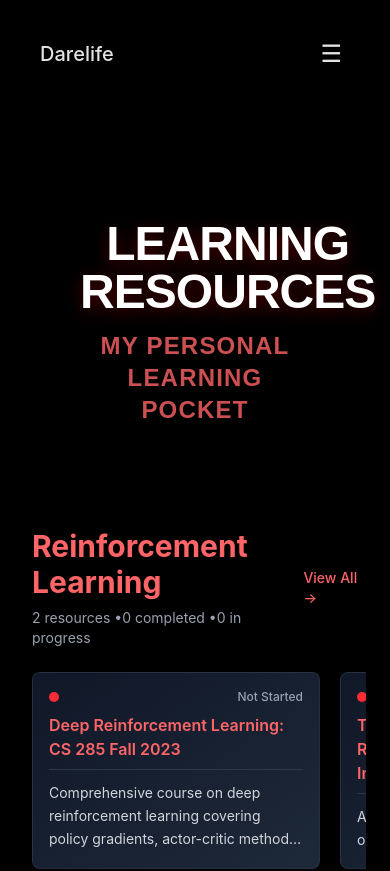
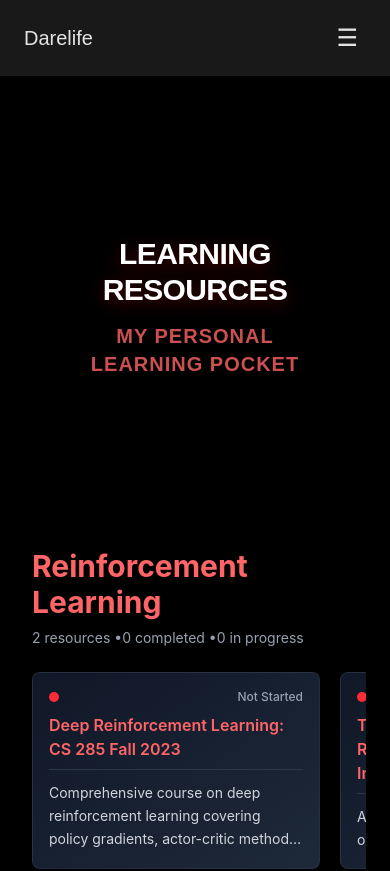
Before and after one commit to Darelife/DareDev, a Next.js app: page /resources in a window 390 px wide. Shown: the top 871 px of the page. Built offline with nearby package versions, Linux system fonts and the light colour scheme.

Commit message:
made it more responsive

```diff
--- a/src/app/blog/page.tsx
+++ b/src/app/blog/page.tsx
@@ -17,8 +17,9 @@ const Blog = () => {
   });
 
   return (
+    <>
+      <Navbar />
       <div className="bg-black text-white p-4" style={{ fontFamily: 'Inter, system-ui, -apple-system, sans-serif' }}>
-      <Navbar />
         <div className="max-w-4xl mx-auto">
 
         {/* Heading section */}
@@ -158,6 +159,7 @@ const Blog = () => {
         </div>
         </div>
       </div>
+    </>
   );
 };
 
--- a/src/app/resources/page.tsx
+++ b/src/app/resources/page.tsx
@@ -34,15 +34,16 @@ const Resources = () => {
   };
 
   return (
+    <>
+      <Navbar />
       <div className="bg-black text-white p-4" style={{ fontFamily: 'Inter, system-ui, -apple-system, sans-serif' }}>
-      <Navbar />
-      <div className="max-w-7xl mx-auto">
+        <div className="max-w-7xl mt-20 mx-auto">
 
           {/* Heading section */}
           <div className="mt-16 p-16 text-center">
             <TextReveal
               text="LEARNING RESOURCES"
-            className="text-5xl md:text-7xl font-bold tracking-tight text-white"
+              className="text-3xl sm:text-5xl md:text-7xl font-bold tracking-tight text-white"
               style={{
                 fontFamily: "sans-serif",
                 fontWeight: "bold",
@@ -55,7 +56,7 @@ const Resources = () => {
 
             <TextReveal
               text="MY PERSONAL LEARNING POCKET"
-            className="text-2xl md:text-3xl text-red-400 mb-8"
+              className="text-xl sm:text-3xl md:text-5xl text-red-400 mb-8"
               style={{
                 fontFamily: "sans-serif",
                 fontWeight: "600",
@@ -66,6 +67,8 @@ const Resources = () => {
             />
           </div>
 
+          <div className="mb-17"></div>
+
           {/* Resources by Category */}
           {Object.entries(resourcesData).map(([category, resources]) => (
             <div key={category} className="mb-8 px-4">
@@ -73,7 +76,12 @@ const Resources = () => {
               <div className="mb-5 flex items-center justify-between">
                 <div>
                   <h2 className="text-3xl font-bold text-red-400 mb-2">
+                      <Link
+                      href={`/resources/${category.toLowerCase().replace(/\s+/g, '-').replace(/&/g, 'and')}`}
+                      className="hover:underline"
+                      >
                       {category}
+                      </Link>
                   </h2>
                   <div className="text-gray-400 text-sm">
                     {(resources as any[]).length} resources •
@@ -81,12 +89,14 @@ const Resources = () => {
                     {(resources as any[]).filter(r => r.status === 1).length} in progress
                   </div>
                 </div>
+                  <div className="hidden md:block">
                   <Link
                     href={`/resources/${category.toLowerCase().replace(/\s+/g, '-').replace(/&/g, 'and')}`}
                     className="text-red-400 hover:text-red-300 text-sm font-medium hover:underline"
                   >
                     View All →
                   </Link>
+                  </div>
               </div>
 
               {/* Horizontal Scrolling Resources */}
@@ -129,6 +139,7 @@ const Resources = () => {
           ))}
         </div>
       </div>
+    </>
   );
 };
 
```
Lines whose indentation alone changed are shown as unchanged.
